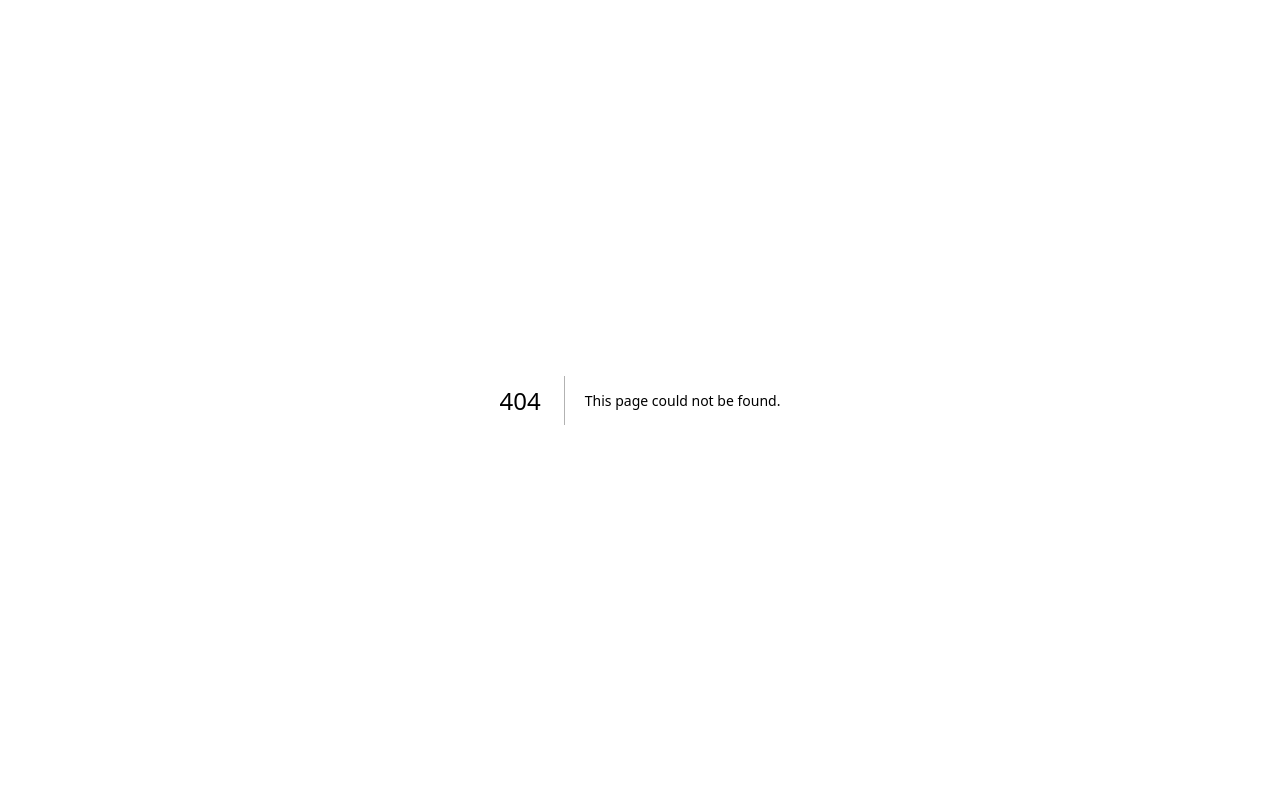
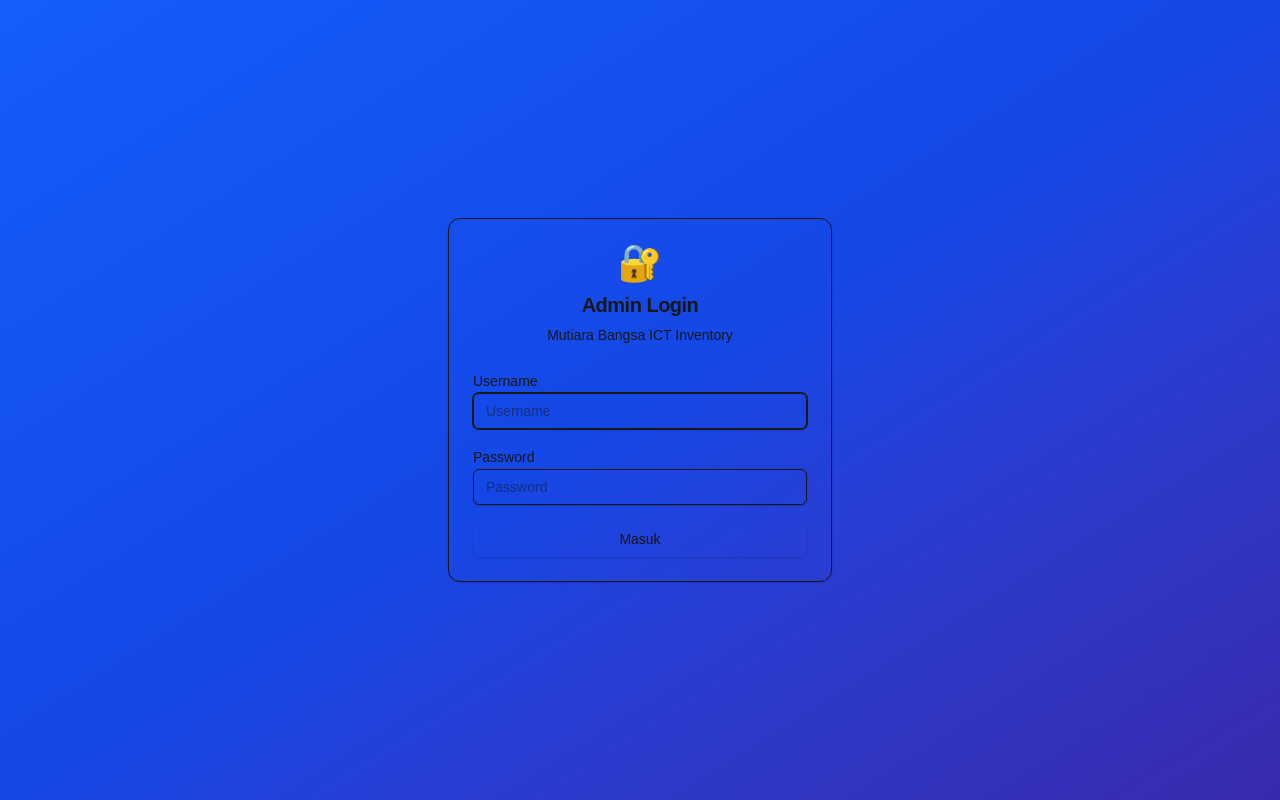
Before and after one commit to mutiarabangsa-id/ictventories, a Next.js app: page /admin/login in a window 1280 px wide. Before the commit this address had no page. Built offline with nearby package versions, Linux system fonts and the light colour scheme.

Commit message:
feat: implement admin login UI and sidebar navigation layout

```diff
--- /dev/null
+++ b/src/app/admin/layout.tsx
@@ -0,0 +1,103 @@
+"use client";
+
+import { useState, useEffect } from "react";
+import { useRouter, usePathname } from "next/navigation";
+import Link from "next/link";
+import { Button } from "@/components/ui/button";
+import { Card } from "@/components/ui/card";
+
+const NAV_ITEMS = [
+  { href: "/admin", label: "Dashboard", icon: "📊" },
+  { href: "/admin/inventory", label: "Inventory", icon: "📦" },
+  { href: "/admin/borrowings", label: "Peminjaman", icon: "📋" },
+  { href: "/admin/requests", label: "Pengadaan", icon: "📝" },
+  { href: "/admin/settings", label: "Settings", icon: "⚙️" },
+];
+
+export default function AdminLayout({ children }: { children: React.ReactNode }) {
+  const [sidebarOpen, setSidebarOpen] = useState(false);
+  const [user, setUser] = useState<any>(null);
+  const router = useRouter();
+  const pathname = usePathname();
+
+  useEffect(() => {
+    if (pathname === "/admin/login") return;
+    fetch("/api/auth/me").then(r => r.json()).then(d => {
+      if (!d.user) router.push("/admin/login");
+      else setUser(d.user);
+    }).catch(() => router.push("/admin/login"));
+  }, [pathname, router]);
+
+  if (pathname === "/admin/login") {
+    return <>{children}</>;
+  }
+
+  const handleLogout = async () => {
+    await fetch("/api/auth/logout", { method: "POST" });
+    router.push("/admin/login");
+  };
+
+  return (
+    <div className="min-h-screen bg-gray-50 flex">
+      {/* Mobile overlay */}
+      {sidebarOpen && (
+        <div className="fixed inset-0 bg-black/50 z-40 lg:hidden" onClick={() => setSidebarOpen(false)} />
+      )}
+
+      {/* Sidebar */}
+      <aside className={`fixed inset-y-0 left-0 z-50 w-64 bg-white border-r transform transition-transform duration-200 lg:translate-x-0 lg:static lg:z-auto ${sidebarOpen ? "translate-x-0" : "-translate-x-full"}`}>
+        <div className="flex flex-col h-full">
+          <div className="p-6 border-b">
+            <h2 className="text-lg font-bold text-blue-700">🏫 ICT Inventory</h2>
+            <p className="text-xs text-gray-500 mt-1">Mutiara Bangsa</p>
+          </div>
+
+          <nav className="flex-1 p-4 space-y-1">
+            {NAV_ITEMS.map((item) => (
+              <Link
+                key={item.href}
+                href={item.href}
+                onClick={() => setSidebarOpen(false)}
+                className={`flex items-center gap-3 px-3 py-2.5 rounded-lg text-sm font-medium transition-colors ${pathname === item.href ? "bg-blue-50 text-blue-700" : "text-gray-700 hover:bg-gray-100"}`}
+              >
+                <span className="text-lg">{item.icon}</span>
+                {item.label}
+              </Link>
+            ))}
+          </nav>
+
+          <div className="p-4 border-t">
+            <div className="flex items-center gap-3 mb-3">
+              <div className="w-8 h-8 bg-blue-100 rounded-full flex items-center justify-center text-blue-700 font-bold text-sm">
+                {user?.username?.[0]?.toUpperCase() || "A"}
+              </div>
+              <div>
+                <p className="text-sm font-medium">{user?.username || "Admin"}</p>
+                <p className="text-xs text-gray-500">{user?.role}</p>
+              </div>
+            </div>
+            <Button variant="outline" size="sm" className="w-full" onClick={handleLogout}>
+              Logout
+            </Button>
+          </div>
+        </div>
+      </aside>
+
+      {/* Main content */}
+      <div className="flex-1 flex flex-col min-h-screen">
+        <header className="bg-white border-b px-4 py-3 flex items-center justify-between lg:px-6">
+          <button className="lg:hidden p-2 -ml-2" onClick={() => setSidebarOpen(true)}>
+            <span className="text-xl">☰</span>
+          </button>
+          <h1 className="text-lg font-semibold text-gray-900">
+            {NAV_ITEMS.find((i) => i.href === pathname)?.label || "Admin"}
+          </h1>
+          <div />
+        </header>
+        <main className="flex-1 p-4 md:p-6 lg:p-8">
+          {children}
+        </main>
+      </div>
+    </div>
+  );
+}
--- /dev/null
+++ b/src/app/admin/login/page.tsx
@@ -0,0 +1,68 @@
+"use client";
+
+import { useState } from "react";
+import { useRouter } from "next/navigation";
+import { Button } from "@/components/ui/button";
+import { Input } from "@/components/ui/input";
+import { Label } from "@/components/ui/label";
+import { Card, CardContent, CardHeader, CardTitle, CardDescription } from "@/components/ui/card";
+
+export default function LoginPage() {
+  const [username, setUsername] = useState("");
+  const [password, setPassword] = useState("");
+  const [error, setError] = useState("");
+  const [loading, setLoading] = useState(false);
+  const router = useRouter();
+
+  const handleLogin = async (e: React.FormEvent) => {
+    e.preventDefault();
+    setLoading(true);
+    setError("");
+
+    try {
+      const res = await fetch("/api/auth/login", {
+        method: "POST",
+        headers: { "Content-Type": "application/json" },
+        body: JSON.stringify({ username, password }),
+      });
+      const data = await res.json();
+
+      if (data.success) {
+        router.push("/admin");
+      } else {
+        setError(data.error || "Login gagal");
+      }
+    } catch {
+      setError("Terjadi kesalahan. Coba lagi.");
+    }
+    setLoading(false);
+  };
+
+  return (
+    <div className="min-h-screen bg-gradient-to-br from-blue-600 via-blue-700 to-indigo-800 flex items-center justify-center p-4">
+      <Card className="w-full max-w-sm">
+        <CardHeader className="text-center">
+          <div className="text-4xl mb-2">🔐</div>
+          <CardTitle className="text-xl">Admin Login</CardTitle>
+          <CardDescription>Mutiara Bangsa ICT Inventory</CardDescription>
+        </CardHeader>
+        <CardContent>
+          <form onSubmit={handleLogin} className="space-y-4">
+            <div className="space-y-2">
+              <Label>Username</Label>
+              <Input placeholder="Username" value={username} onChange={(e) => setUsername(e.target.value)} autoFocus />
+            </div>
+            <div className="space-y-2">
+              <Label>Password</Label>
+              <Input type="password" placeholder="Password" value={password} onChange={(e) => setPassword(e.target.value)} />
+            </div>
+            {error && <p className="text-sm text-red-600 bg-red-50 p-3 rounded-lg">{error}</p>}
+            <Button type="submit" className="w-full" disabled={loading}>
+              {loading ? "Masuk..." : "Masuk"}
+            </Button>
+          </form>
+        </CardContent>
+      </Card>
+    </div>
+  );
+}
--- a/src/app/admin/page.tsx
+++ b/src/app/admin/page.tsx
@@ -1,3 +1,8 @@
-export default function AdminPage() {
-  return <h1>Welcome to Admin</h1>;
+export default function AdminDashboard() {
+  return (
+    <div>
+      <h2 className="text-2xl font-bold text-gray-900">Dashboard</h2>
+      <p className="text-gray-500 mt-2">Selamat datang di panel admin ICT Inventory.</p>
+    </div>
+  );
 }
--- /dev/null
+++ b/src/app/api/auth/me/route.ts
@@ -0,0 +1,7 @@
+import { NextResponse } from "next/server";
+import { getSession } from "@/lib/auth";
+
+export async function GET() {
+  const session = await getSession();
+  return NextResponse.json({ user: session });
+}
```
